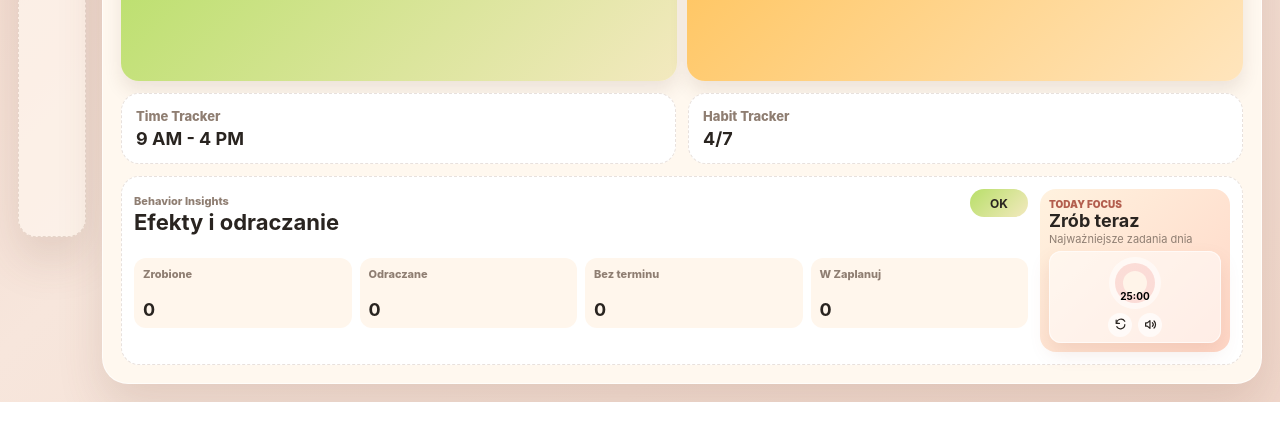
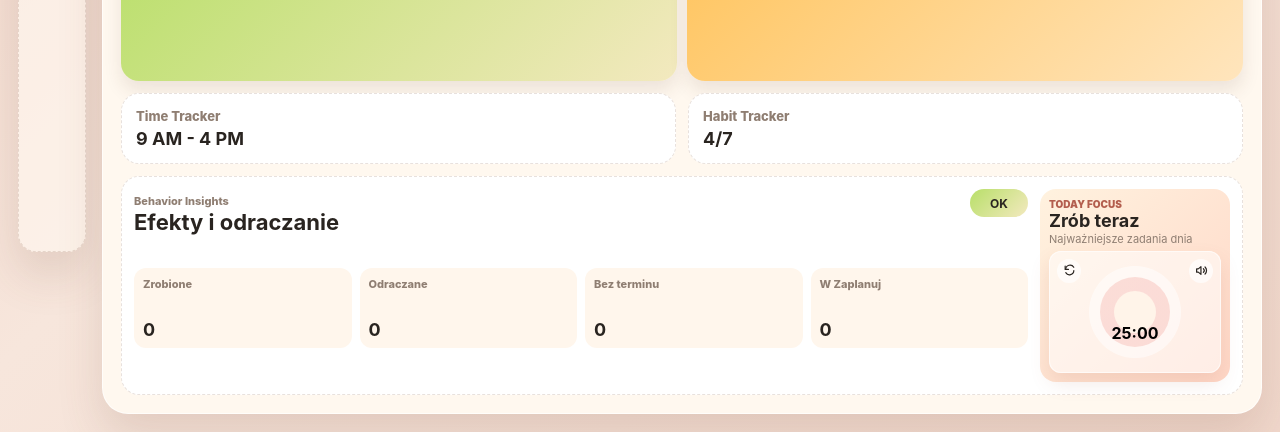
Before and after one commit to Madrycrypto/eisenhower-pwa, a website with bundled scripts: page static/v2.html in a window 1280 px wide. Shown: the part 608-1040 px from the top of the page. Before the commit the page ends 1010 px from the top, so only its background shows below. Built offline with nearby package versions, Linux system fonts and the light colour scheme; a script that the page names is missing.

Commit message:
Enlarge Pomodoro clock controls

```diff
--- a/static/v2.css
+++ b/static/v2.css
@@ -782,30 +782,32 @@ h2 {
 
 .focus-module .timer-card {
   width: 100%;
-  min-height: 76px;
+  min-height: 122px;
   border-radius: 12px;
-  padding: 6px;
+  padding: 12px;
+  position: relative;
 }
 
 .focus-module .timer-face {
   justify-self: center;
-  width: 52px;
-  height: 52px;
+  align-self: center;
+  width: 92px;
+  height: 92px;
 }
 
 .focus-module .timer-face strong {
-  inset: auto 0 8px;
-  font-size: 10px;
+  inset: auto 0 17px;
+  font-size: 16px;
 }
 
 .focus-module .tomato {
-  width: 40px;
-  height: 40px;
+  width: 70px;
+  height: 70px;
 }
 
 .focus-module .tomato span {
-  width: 24px;
-  height: 24px;
+  width: 42px;
+  height: 42px;
 }
 
 .focus-module .timer-actions button {
@@ -818,6 +820,17 @@ h2 {
 .focus-module .timer-actions svg {
   width: 13px;
   height: 13px;
+}
+
+.focus-module .timer-actions {
+  position: absolute;
+  inset: 8px 8px auto;
+  justify-content: space-between;
+  pointer-events: none;
+}
+
+.focus-module .timer-actions button {
+  pointer-events: auto;
 }
 
 .focus-module .hero-copy {
```
